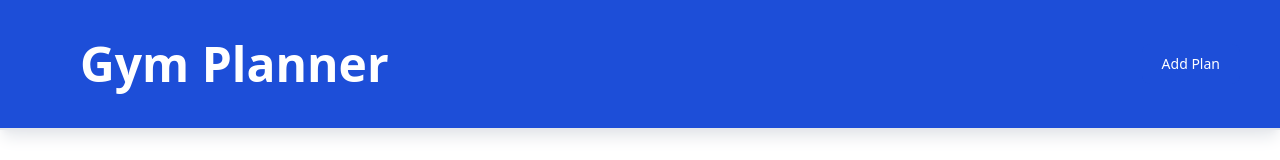
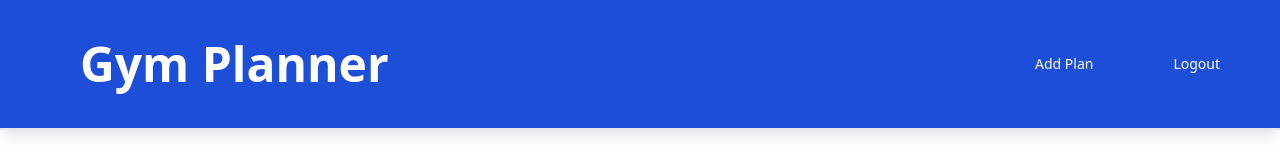
Before and after one commit to xClune/Django-React-pt2, a React (Vite) app in the folder frontend/: page /login in a window 1280 px wide. Shown: the top 160 px of the page. Built offline with nearby package versions, Linux system fonts and the light colour scheme.

Commit message:
Workout Form clearing on cancel and submit.

```diff
--- a/frontend/src/components/Header.jsx
+++ b/frontend/src/components/Header.jsx
@@ -1,5 +1,9 @@
+import { useNavigate } from 'react-router-dom'
 
 function Header ({setNewNoteView}) {
+    const navigate = useNavigate()
+
+    // track logged in status and adjust header to suit.
 
     return (
         <>
@@ -17,6 +21,7 @@ function Header ({setNewNoteView}) {
                 transition-all ease-in duration-200">
                     Gym Planner
                 </div>
+                <div className="buttons flex flex-row items-center justify-end">
                     <button
                     className="
                     text-white font-medium bg-blue-700
@@ -29,6 +34,21 @@ function Header ({setNewNoteView}) {
                     onClick={() => {setNewNoteView(true)}}>
                         Add Plan
                     </button>
+                    <button
+                    className="
+                    text-white font-medium bg-blue-700
+                    py-2.5 px-5 mb-10 ml-10
+                    text-center text-sm w-auto
+                    hover:bg-blue-800
+                    focus:ring-4 focus:outline-none focus:ring-blue-300 rounded-lg
+                    sm:w-auto sm:ml-0 sm:mb-0 sm:items-center sm:justify-center
+                    dark:bg-blue-600 dark:hover:bg-blue-300 dark:focus:ring-blue-800 mr-10"
+                    onClick={() => {
+                        navigate('/login')
+                    }}>
+                        Logout
+                    </button>
+                </div>
             </header>
         </>
     )
--- a/frontend/src/components/Note.jsx
+++ b/frontend/src/components/Note.jsx
@@ -4,13 +4,13 @@ function Note({note, onDelete}) {
     const formattedDate = new Date(note.created_at).toLocaleDateString("en-US")
 
     return (
-        <div className='note-container text-white flex flex-col w-full border-double border-4 border-blue-400 bg-blue-500 rounded p-5 self-center'>
+        <div className='note-container text-white flex flex-col w-full border-double border-4 border-blue-400 bg-blue-500 rounded-lg p-5 self-center'>
             <p className="note-title">{note.title}</p>
             <p className="body-area hidden">{note.body_area}</p>
             <p className="note-content hidden">{note.content}</p>
             <p className="note-date hidden">{ formattedDate }</p>
             <button
-            className="delete-note form-button text-white bg-blue-700 hover:bg-blue-800 focus:ring-4 focus:outline-none focus:ring-blue-300 font-medium rounded-lg text-sm mt-5 w-full sm:w-auto px-5 py-2.5 text-center dark:bg-blue-600 dark:hover:bg-blue-700 dark:focus:ring-blue-800"
+            className="delete-note form-button text-white bg-blue-700 hover:bg-blue-800 focus:ring-4 focus:outline-none focus:ring-blue-300 font-medium rounded-lg text-sm mt-5 w-full sm:w-auto px-5 py-2.5 text-center dark:bg-blue-600 dark:hover:bg-red-600 dark:focus:ring-blue-800"
             onClick={() => {
                 onDelete(note.id)
             }}>Delete
--- a/frontend/src/components/NotesList.jsx
+++ b/frontend/src/components/NotesList.jsx
@@ -22,11 +22,11 @@ function NotesList ({notes, getNotes}) {
 
     return (
         <>
-            <div className="category grid grid-cols-[repeat(auto-fill,minmax(150px,170px))] gap-2 p-10">
+            <div className="category grid grid-cols-[repeat(auto-fill,minmax(150px,170px))] gap-2 ml-10 mt-5">
                 {categories.map((category) =>
-                <div className='grid grid-cols-[repeat(1,minmax(150px,170px))] gap-2 p-10'
+                <div className='grid grid-cols-[repeat(1,minmax(150px,170px))] gap-2 self-start'
                 key={category}>
-                    <div className='p-3 self-center justify-self-center text-2xl w-full border-2 border-black'>{category}
+                    <div className='p-3 self-center justify-self-center text-2xl w-full border-2 border-blue-400 bg-white-400 text-blue-400 rounded-lg'>{category}
                     </div>
                     <div>
                         {notes.filter((note) => note.body_area == category).map((note) => (
--- a/frontend/src/components/WorkoutForm.jsx
+++ b/frontend/src/components/WorkoutForm.jsx
@@ -14,7 +14,9 @@ function WorkoutForm ({ getNotes, newNoteView, setNewNoteView }) {
                 if (!res.status === 201) alert('Failed to create note.')
                 getNotes();
                 setNewNoteView(false);
-
+                setBodyArea("Full-body");
+                setContent("");
+                setTitle("");
             })
             .catch((error) => alert(error))
     }
@@ -27,7 +29,12 @@ function WorkoutForm ({ getNotes, newNoteView, setNewNoteView }) {
                 <form onSubmit={createNote} className='bg-blue-200 rounded-lg p-5 absolute sm:top-1/2 left-1/2 transform -translate-x-1/2 sm:-translate-y-1/2'>
                     <button
                     className='absolute right-2 top-1'
-                    onClick={() => {setNewNoteView(false)}}>
+                    onClick={() => {
+                        setNewNoteView(false);
+                        setBodyArea("Full-body");
+                        setContent("");
+                        setTitle("");
+                        }}>
                         x
                     </button>
                     <label htmlFor="title">Title:</label>
--- a/frontend/src/pages/Home.jsx
+++ b/frontend/src/pages/Home.jsx
@@ -26,7 +26,7 @@ function Home() {
             </Helmet>
 
             <Header setNewNoteView={setNewNoteView}/>
-            <div className='main relative'>
+            <div className='main relative m-0 p-0'>
                 <WorkoutForm getNotes={ getNotes } newNoteView={newNoteView} setNewNoteView={setNewNoteView}/>
                 <NotesList notes={ notes } getNotes={ getNotes }/>
             </div>
```
Also changed, not shown: 1 other file (tests, documents, lock files or other folders). Lines whose indentation alone changed are shown as unchanged.
